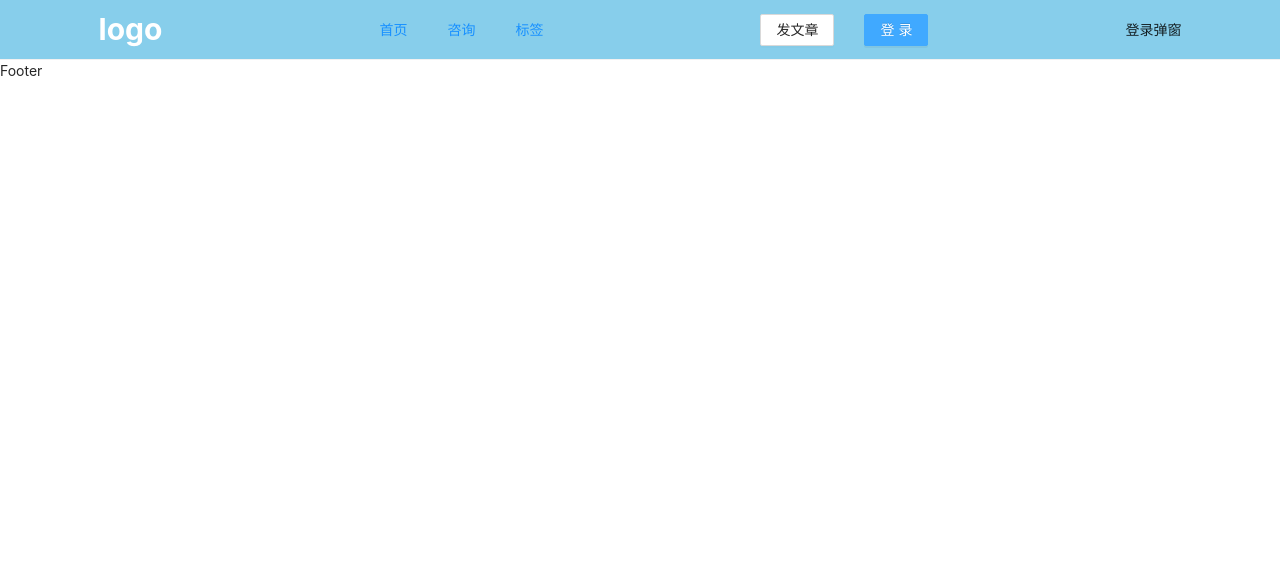
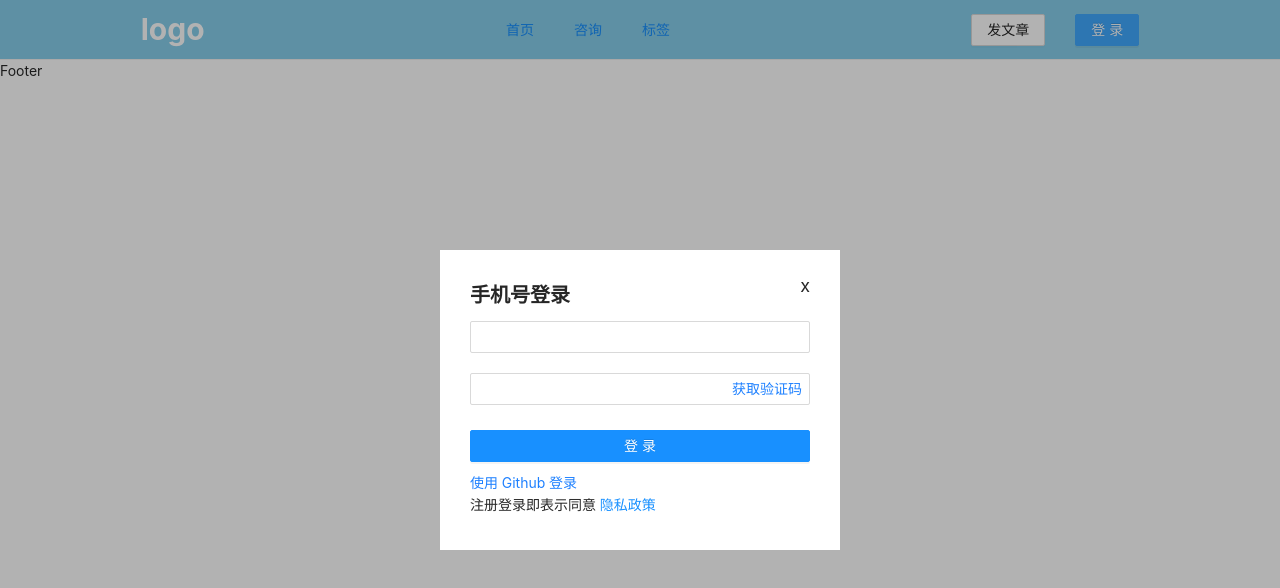
Before and after one commit to zxxj/blog-next, a Next.js app: page /Login in a window 1280 px wide. Both pictures are taken after a click on the button "登 录". Shown: the top 588 px of the page. Built offline with nearby package versions, Linux system fonts and the light colour scheme.

Commit message:
✨feat(登录弹框): 登录弹窗样式完成

```diff
--- a/pages/Login/index.tsx
+++ b/pages/Login/index.tsx
@@ -1,13 +1,61 @@
+import { useState } from 'react';
+import styles from './style.module.scss';
+import { Input, Button } from 'antd';
+
 interface Iprops {
   isShow: boolean;
   close: Function;
+}
+
+interface IformType {
+  phone: number;
+  verify: string | number;
 }
 
 const Login = (props: Iprops) => {
   console.log(props);
   const { isShow, close } = props;
 
-  return isShow ? <div>登录弹窗</div> : null;
+  const [form, setForm] = useState({
+    phone: '',
+    verify: '',
+  });
+
+  return isShow ? (
+    <div className={styles.loginBox}>
+      {/* 登录表单 */}
+      <div className={styles.loginForm}>
+        <div className={styles.header}>
+          {/* 登录模式 */}
+          <div className={styles.loginMode}>手机号登录</div>
+          {/* 关闭图标 */}
+          <div className={styles.closeBtn}>x</div>
+        </div>
+
+        {/* 手机号 */}
+        <Input value={form.phone} />
+
+        {/* 验证码 */}
+        <div className={styles.verifyBox}>
+          <Input className={styles.verify} value={form.verify} />
+          <span className={styles.getVerify}>获取验证码</span>
+        </div>
+
+        {/* 登录按钮 */}
+        <Button type="primary" className={styles.loginBtn}>
+          登 录
+        </Button>
+
+        {/* github三方登录 */}
+        <div className={styles.otherLogin}>使用 Github 登录</div>
+
+        {/* 隐私协议 */}
+        <div className={styles.agreement}>
+          注册登录即表示同意 <a href="#">隐私政策</a>
+        </div>
+      </div>
+    </div>
+  ) : null;
 };
 
 export default Login;
--- /dev/null
+++ b/pages/Login/style.module.scss
@@ -0,0 +1,66 @@
+.loginBox {
+	position: fixed;
+	top: 0;
+	bottom: 0;
+	left: 0;
+	right: 0;
+	background-color: rgba(0, 0, 0, .3);
+	display: flex;
+	justify-content: center;
+	align-items: center;
+
+
+	.loginForm {
+		width: 400px;
+		height: 300px;
+		background-color: #fff;
+		padding: 30px;
+
+		.header {
+			display: flex;
+			justify-content: space-between;
+			.loginMode {
+				font-size: 20px;
+				font-weight: bold;
+			}
+
+			.closeBtn {
+				font-size: 18px;
+				margin-top: -8px;
+				cursor: pointer;
+			}
+		}
+
+		.verifyBox {
+			position: relative;
+
+			.getVerify {
+				position: absolute;
+				top: 15px;
+				right: 8px;
+				color: #1e80ff;
+				cursor: pointer;
+			}
+		}
+
+		.loginBtn {
+			margin-top: 15px;
+			width: 100%;
+		}
+
+		.otherLogin {
+			margin-top: 10px;
+			font-size: 14px;
+			color: #1e80ff;
+			cursor: pointer;
+		}
+
+		.agreement {
+			font-size: 14px;
+		}
+
+		input {
+			margin: 10px 0;
+		}
+	}
+}
```
